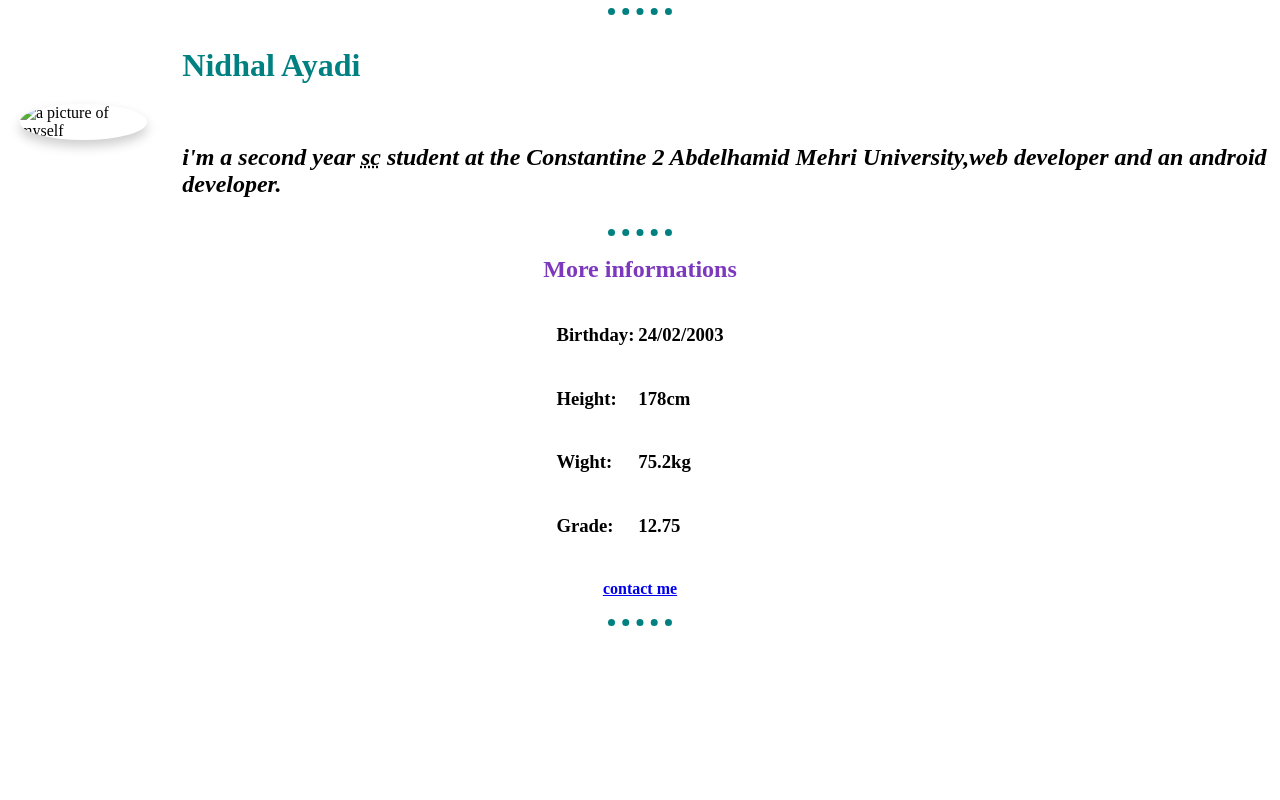
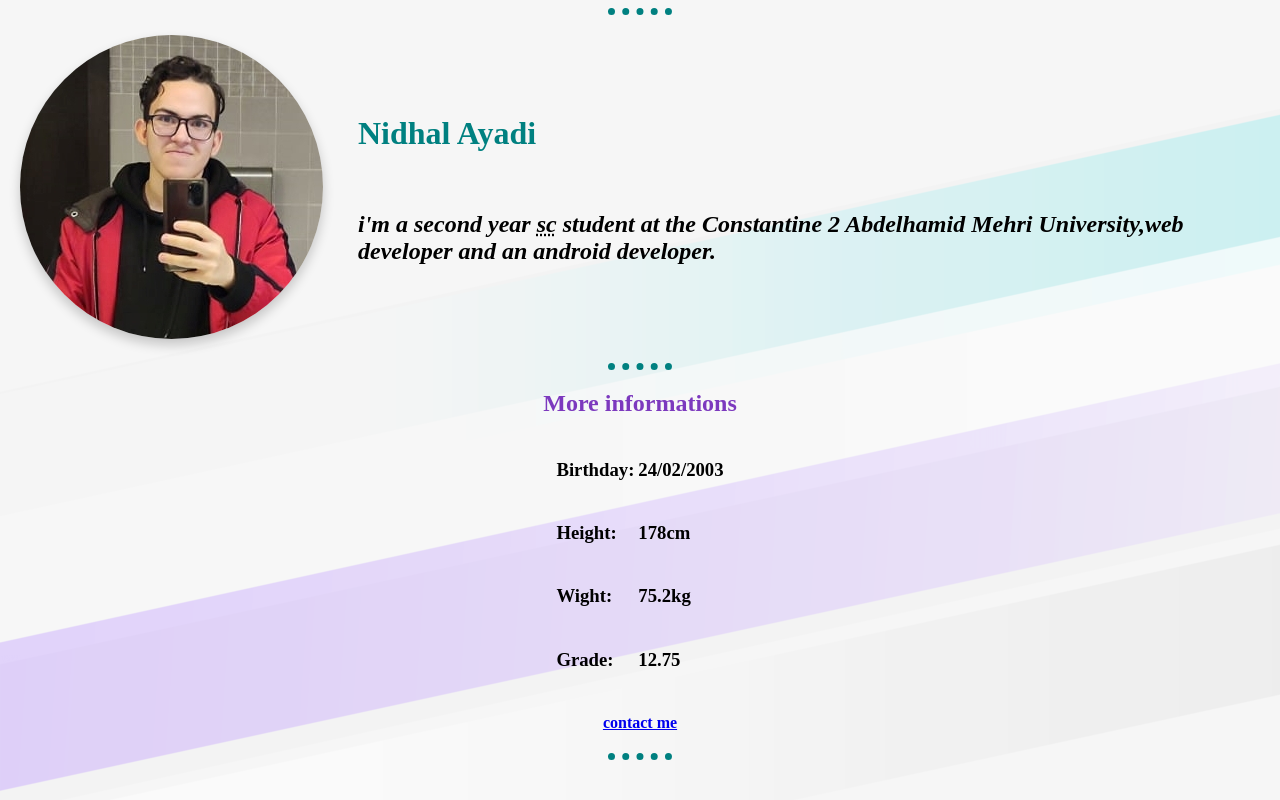
Before and after one commit to nidalayadi/cv, a plain HTML site: page index.html in a window 1280 px wide. Drawn offline with Linux system fonts and the light colour scheme.

Commit message:
Update index.html

```diff
--- a/index.html
+++ b/index.html
@@ -40,7 +40,7 @@
             width: 5%;
         }
         body{
-            background-image:url("photo/background.png") ;
+            background-image:url("background.png") ;
         }
 
     </style>
@@ -52,7 +52,7 @@
         <tbody>
             <tr>
 
-                <td style=" padding: 10px;"><img src="photo/myphoto.jpg" alt="a picture of myself"></td>
+                <td style=" padding: 10px;"><img src="myphoto.jpg" alt="a picture of myself"></td>
                 <td style=" padding: 10px;">
                     <td>
                     <h1>Nidhal Ayadi</h1> <br>
```
